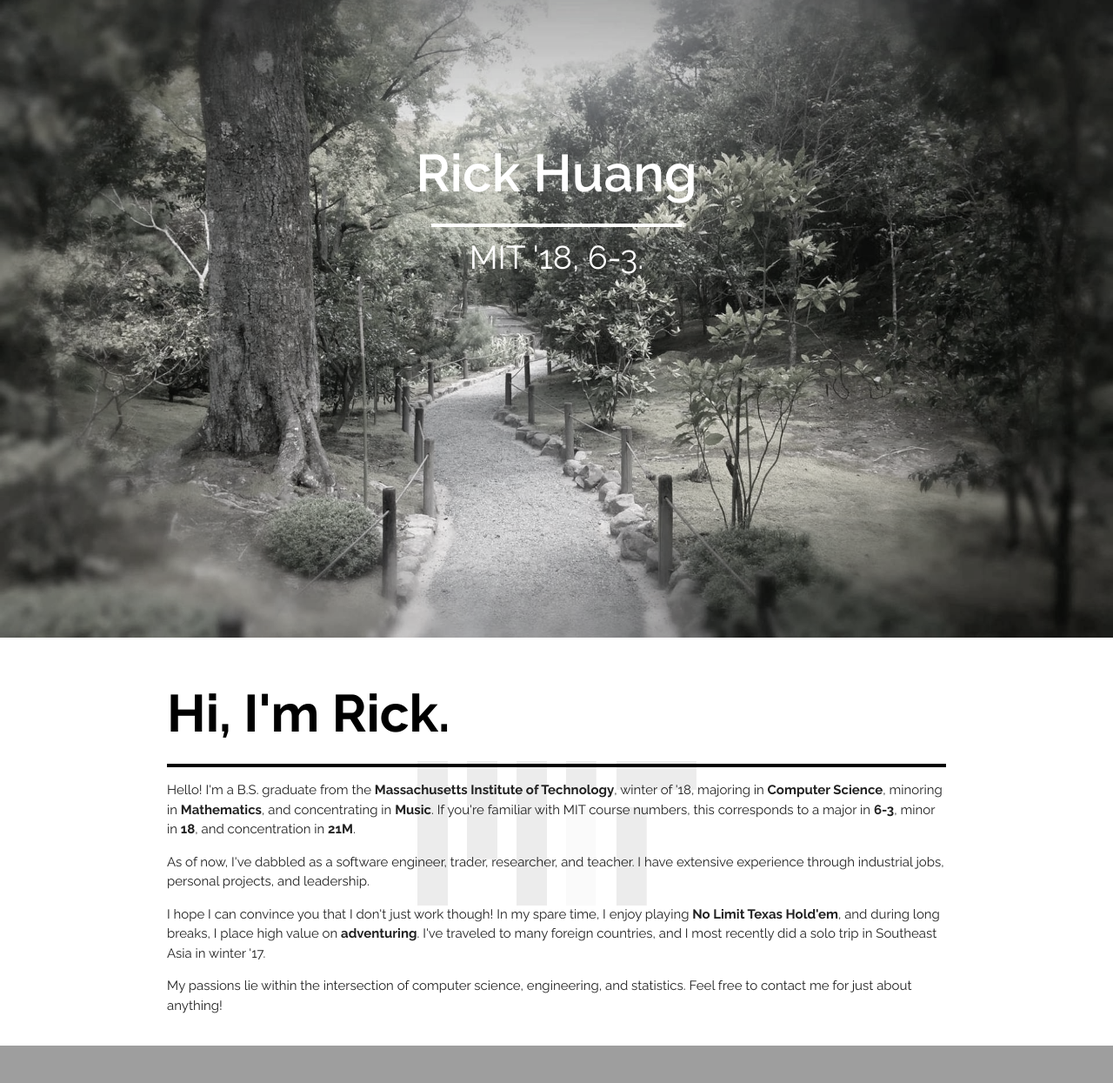
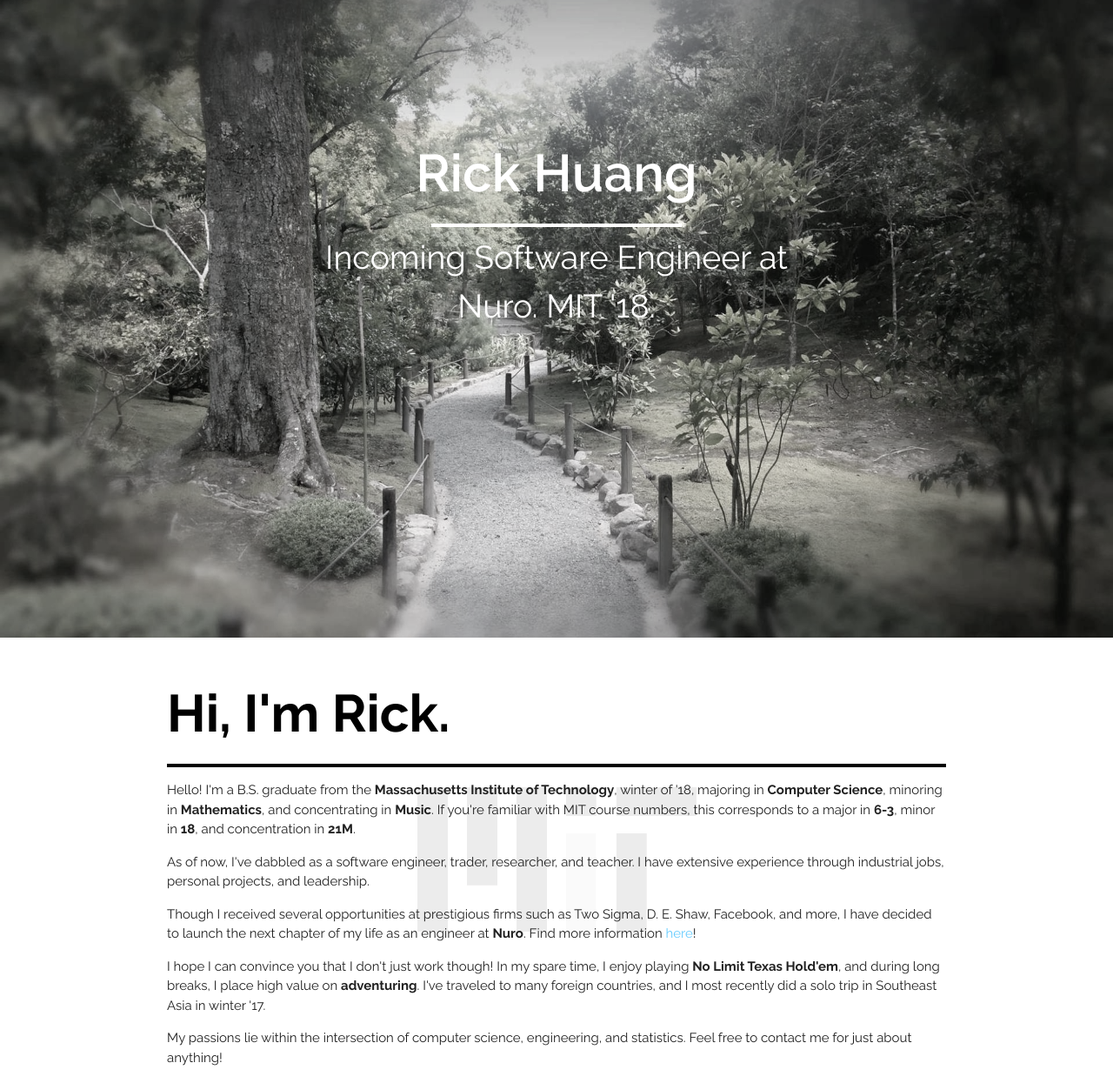
Before and after one commit to huangr/huangr.github.io, a plain HTML site: page index.html in a window 1280 px wide. Shown: the part 67-1312 px from the top of the page at 87% size. Drawn offline with nearby package versions, Linux system fonts and the light colour scheme; grey boxes are pictures that could not be loaded.

Commit message:
Update job title description

```diff
--- a/index.html
+++ b/index.html
@@ -57,7 +57,7 @@
             <div class="col s12 m8 center-align">
                 <h1 class="animated slideInDown header-front">Rick Huang</h1>
                 <hr class="header-divider" />
-                <div class="header-subtitle animated slideInDown">MIT '18, 6-3.</div>
+                <div class="header-subtitle animated slideInDown">Incoming Software Engineer at Nuro. MIT '18.</div>
             </div>
         </div>
     </div>
@@ -70,6 +70,7 @@
             <div id="text-container">
                 <p id="blurb-intro" id="text-container">Hello! I'm a B.S. graduate from the <b>Massachusetts Institute of Technology</b>, winter of '18, majoring in <b>Computer Science</b>, minoring in <b>Mathematics</b>, and concentrating in <b>Music</b>. If you're familiar with MIT course numbers, this corresponds to a major in <b>6-3</b>, minor in <b>18</b>, and concentration in <b>21M</b>.</p>
                 <p id="detail-intro" id="text-container">As of now, I've dabbled as a software engineer, trader, researcher, and teacher. I have extensive experience through industrial jobs, personal projects, and leadership.</p>
+                <p id="detail-intro" id="text-container">Though I received several opportunities at prestigious firms such as Two Sigma, D. E. Shaw, Facebook, and more, I have decided to launch the next chapter of my life as an engineer at <b>Nuro</b>. Find more information <a href="http://nuro.ai" target="_blank">here</a>!</p>
                 <p id="hobbies" id="text-container">I hope I can convince you that I don't just work though! In my spare time, I enjoy playing <b>No Limit Texas Hold'em</b>, and during long breaks, I place high value on <b>adventuring</b>. I've traveled to many foreign countries, and I most recently did a solo trip in Southeast Asia in winter '17.</p>
                 <p id="interests" id="text-container">My passions lie within the intersection of computer science, engineering, and statistics. Feel free to contact me for just about anything!</p>
             </div>
```
